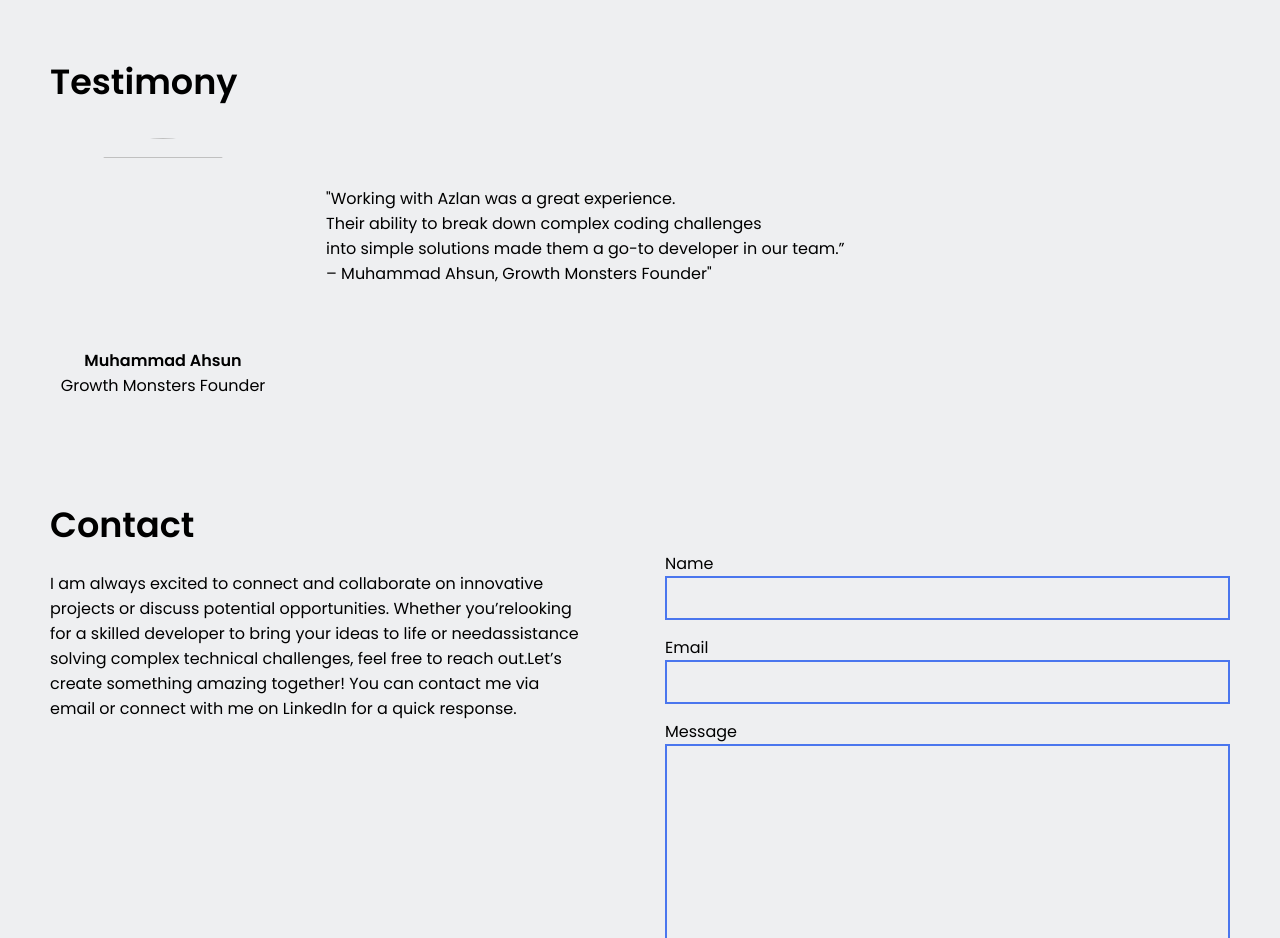
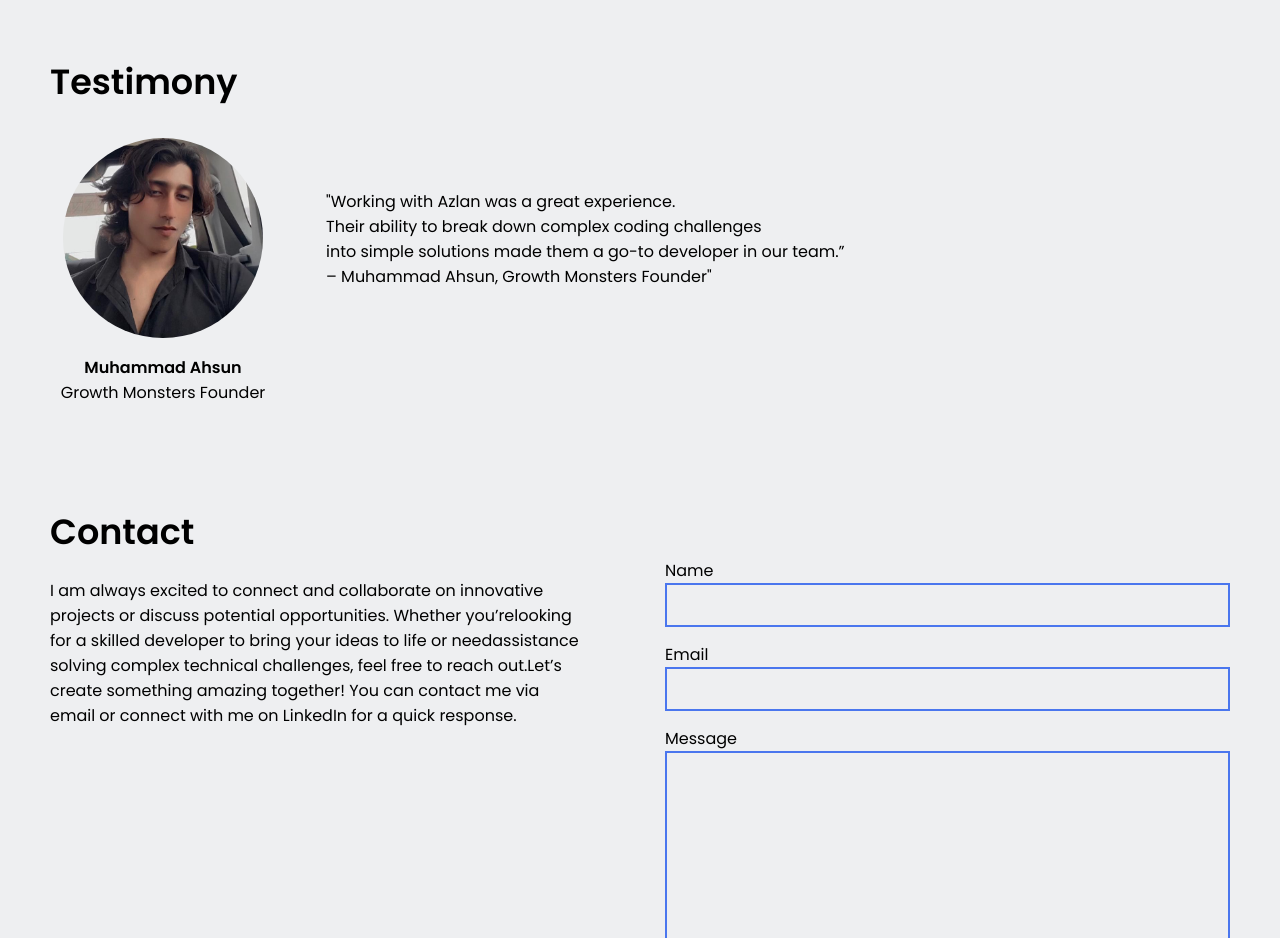
Before and after one commit to mustafa6978/portfolio-mustafa, a plain HTML site: page index.html in a window 1280 px wide. Shown: the part 820-1758 px from the top of the page. Drawn offline with Linux system fonts and the light colour scheme.

Commit message:
Update index.html

```diff
--- a/index.html
+++ b/index.html
@@ -135,7 +135,7 @@
 
         <div class="group">
           <div class="person-details">
-            <img src="images/ahsun.jpg" />
+            <img src="images/ahsun.jpeg" />
             <p>Muhammad Ahsun</p>
             <p>Growth Monsters Founder</p>
           </div>
```
